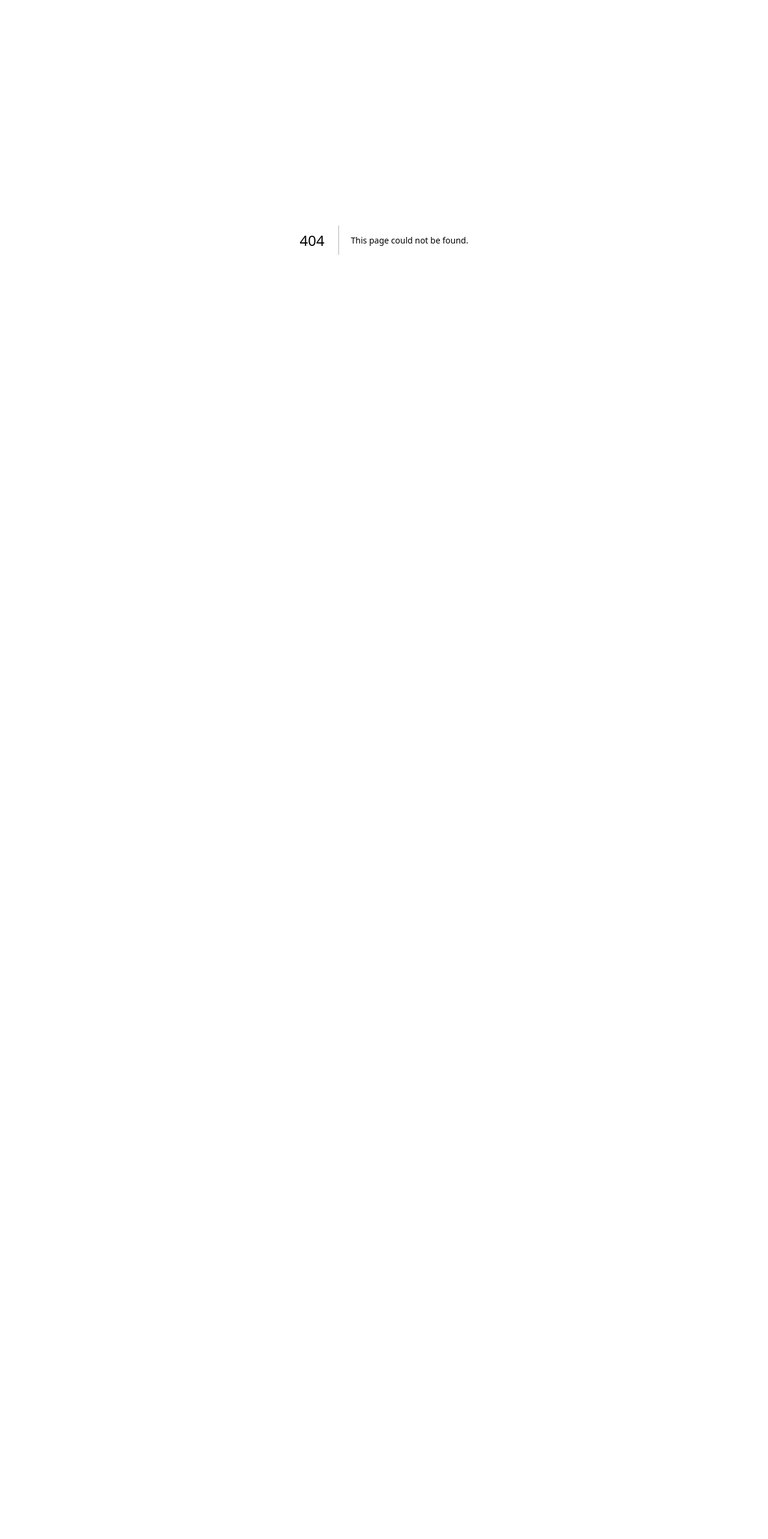
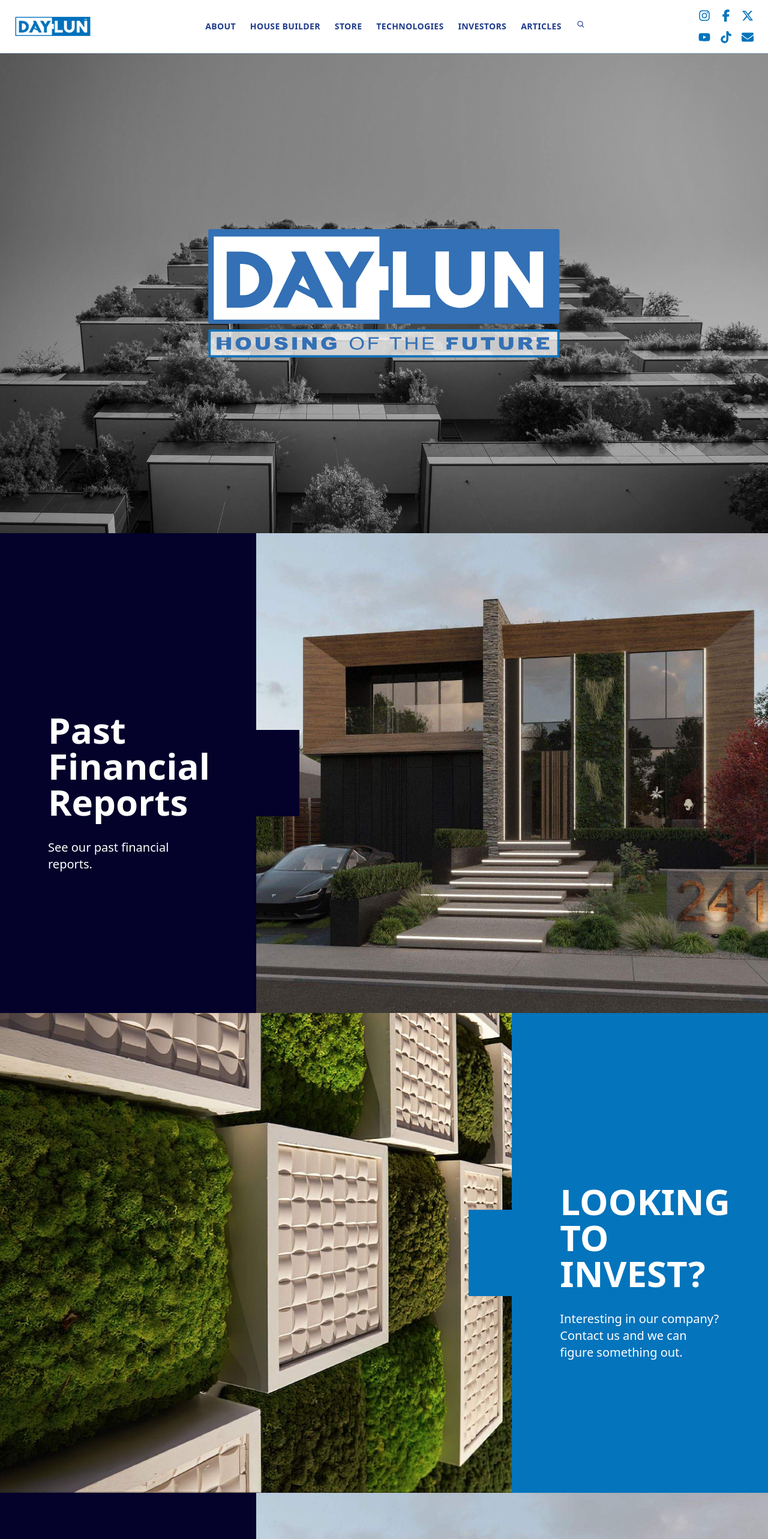
Before and after one commit to Daylun-Housing/DAYLUN, a Next.js app: page /Investors in a window 1280 px wide. Before the commit this address had no page. Shown: the top 2566 px of the page at 60% size. Before the commit the page ends 800 px from the top, so only its background shows below. Built offline with nearby package versions, Linux system fonts and the light colour scheme.

Commit message:
Investors Page

```diff
--- a/app/About/Components/OurMission.tsx
+++ b/app/About/Components/OurMission.tsx
@@ -4,7 +4,7 @@
   return (
     <section className="relative flex flex-col md:flex-row h-screen w-full">
       {/* Left Panel */}
-      <div className="bg-[#04012A] text-white flex flex-col justify-center px-10 md:px-20 md:w-1/2 relative z-10">
+      <div className="bg-[#04012A] text-white flex flex-col justify-center px-10 md:px-20 md:w-1/3 relative z-10">
         <div className="max-w-md mt-16">
           <h2 className="text-5xl md:text-6xl font-extrabold mb-8 leading-tight">
             Our Mission
@@ -16,7 +16,7 @@
       </div>
 
       {/* Right Panel */}
-      <div className="relative md:w-1/2 h-96 md:h-auto">
+      <div className="relative md:w-2/3 h-96 md:h-auto">
         <Image
           src="/241-waterloo.jpg"
           alt="Modern house"
@@ -26,7 +26,7 @@
       </div>
 
       {/* Notch Thingy */}
-      <div className="absolute left-1/2 -translate-x-1/2 top-1/2 -translate-y-1/2 w-36 h-36 bg-[#04012A] z-20" />
+      <div className="absolute left-1/3 -translate-x-1/2 top-1/2 -translate-y-1/2 w-36 h-36 bg-[#04012A] z-20" />
 
 
     </section>
--- /dev/null
+++ b/app/Investors/Components/HeroSection.tsx
@@ -0,0 +1,26 @@
+import Image from "next/image";
+
+export default function HeroSection() {
+  return (
+    <section className="relative h-screen w-full">
+      <Image
+        src="/background.jpg"
+        alt="Background"
+        fill
+        className="object-cover"
+        priority
+      />
+      <div className="absolute inset-0 bg-black/30 z-10" />
+      <div className="absolute inset-0 flex items-center justify-center z-20">
+        <div className="relative w-[500px] h-[180px] md:w-[640px] md:h-[220px]">
+          <Image
+            src="/logo-alt.svg"
+            alt="Daylun Logo Alt"
+            fill
+            className="object-contain"
+          />
+        </div>
+      </div>
+    </section>
+  );
+}
--- /dev/null
+++ b/app/Investors/Components/LookingToInvest.tsx
@@ -0,0 +1,32 @@
+import Image from "next/image";
+
+export default function LookingToInvest() {
+  return (
+    <section className="relative flex flex-col md:flex-row h-screen w-full">
+      {/* Left Panel with Image */}
+      <div className="relative md:w-2/3 h-96 md:h-auto">
+        <Image
+          src="/how-we-do-it-1.jpg"
+          alt="How we do it background"
+          fill
+          className="object-cover"
+        />
+      </div>
+
+      {/* Right Panel with Text */}
+      <div className="bg-[#0474BC] text-white flex flex-col justify-center px-10 md:px-20 md:w-1/3 relative z-10">
+        <div className="max-w-md mt-16">
+          <h2 className="text-5xl md:text-6xl font-extrabold mb-8 leading-tight">
+            LOOKING<br />TO INVEST?
+          </h2>
+          <p className="text-lg md:text-xl leading-relaxed">
+            Interesting in our company? Contact us and we can figure something out.
+          </p>
+        </div>
+      </div>
+
+      {/*Notch Thingy*/}
+      <div className="absolute left-2/3 -translate-x-1/2 top-1/2 -translate-y-1/2 w-36 h-36 bg-[#0474BC] z-20" />
+    </section>
+  );
+}
--- /dev/null
+++ b/app/Investors/Components/OurProcesses.tsx
@@ -0,0 +1,34 @@
+import Image from "next/image";
+
+export default function OurProcesses() {
+  return (
+    <section className="relative flex flex-col md:flex-row h-screen w-full">
+      {/* Left Panel */}
+      <div className="bg-[#04012A] text-white flex flex-col justify-center px-10 md:px-20 md:w-1/3 relative z-10">
+        <div className="max-w-md mt-16">
+          <h2 className="text-5xl md:text-6xl font-extrabold mb-8 leading-tight">
+            Our Processes
+          </h2>
+          <p className="text-lg md:text-xl leading-relaxed">
+          See our process on how to build a home.
+          </p>
+        </div>
+      </div>
+
+      {/* Right Panel */}
+      <div className="relative md:w-2/3 h-96 md:h-auto">
+        <Image
+          src="/241-waterloo.jpg"
+          alt="Modern house"
+          fill
+          className="object-cover"
+        />
+      </div>
+
+      {/* Notch Thingy */}
+      <div className="absolute left-1/3 -translate-x-1/2 top-1/2 -translate-y-1/2 w-36 h-36 bg-[#04012A] z-20" />
+
+
+    </section>
+  );
+}
--- /dev/null
+++ b/app/Investors/Components/PastReports.tsx
@@ -0,0 +1,34 @@
+import Image from "next/image";
+
+export default function PastReports() {
+  return (
+    <section className="relative flex flex-col md:flex-row h-screen w-full">
+      {/* Left Panel */}
+      <div className="bg-[#04012A] text-white flex flex-col justify-center px-10 md:px-20 md:w-1/3 relative z-10">
+        <div className="max-w-md mt-16">
+          <h2 className="text-5xl md:text-6xl font-extrabold mb-8 leading-tight">
+            Past Financial Reports
+          </h2>
+          <p className="text-lg md:text-xl leading-relaxed">
+          See our past financial reports.
+          </p>
+        </div>
+      </div>
+
+      {/* Right Panel */}
+      <div className="relative md:w-2/3 h-96 md:h-auto">
+        <Image
+          src="/241-waterloo.jpg"
+          alt="Modern house"
+          fill
+          className="object-cover"
+        />
+      </div>
+
+      {/* Notch Thingy */}
+      <div className="absolute left-1/3 -translate-x-1/2 top-1/2 -translate-y-1/2 w-36 h-36 bg-[#04012A] z-20" />
+
+
+    </section>
+  );
+}
--- /dev/null
+++ b/app/Investors/page.tsx
@@ -0,0 +1,21 @@
+import Image from "next/image";
+import Header from "../components/Header";
+import Footer from "../components/Footer";
+import HeroSection from "./Components/HeroSection";
+import PastReports from "./Components/PastReports";
+import LookingToInvest from "./Components/LookingToInvest";
+import OurProcesses from "./Components/OurProcesses";
+
+export default function Investors() {
+  return (
+    <>
+      <Header />
+      <HeroSection />
+      <PastReports />
+      <LookingToInvest />
+      <OurProcesses />
+      <Footer/>
+    </>
+
+  );
+}
--- a/app/components/Header.tsx
+++ b/app/components/Header.tsx
@@ -20,7 +20,7 @@
         <a href="#" className="hover:text-[#110C27]">HOUSE BUILDER</a>
         <a href="#" className="hover:text-[#110C27]">STORE</a>
         <a href="./Technologies" className="hover:text-[#110C27]">TECHNOLOGIES</a>
-        <a href="#" className="hover:text-[#110C27]">INVESTORS</a>
+        <a href="./Investors" className="hover:text-[#110C27]">INVESTORS</a>
         <a href="./ArticleTemplate" className="hover:text-[#110C27]">ARTICLES</a>
         <CgSearch className="hover:text-[#110C27]"/>
       </nav>
```
